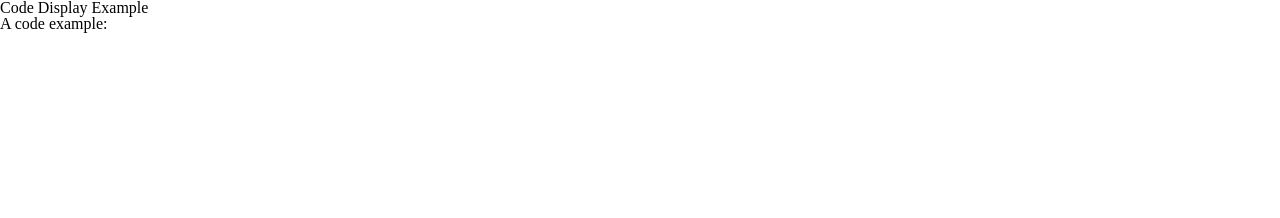
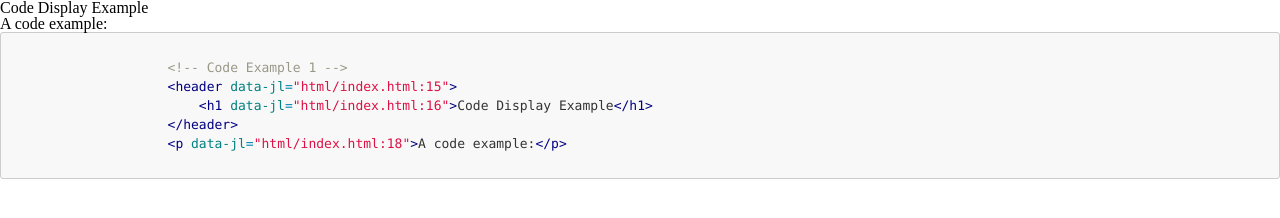
Before and after one commit to chrisauclair/html-code-display, a plain HTML site: page html/index.html in a window 1280 px wide. Drawn offline with Linux system fonts and the light colour scheme.

Commit message:
jQuery add example code to DOM

```diff
--- a/html/index.html
+++ b/html/index.html
@@ -11,12 +11,13 @@
         <div id="content">
             <section>
                 <div id="code-example1">
+                    <!-- Code Example 1 -->
                     <header>
                         <h1>Code Display Example</h1>
                     </header>
                     <p>A code example:</p>
                 </div>
-                <div class="code-display" data-code-id="code-example1" />
+                <div class="code-display" data-code-id="code-example1" data-language="html"/>
             </section>
         <div>
     </body>
--- a/js/code-display.js
+++ b/js/code-display.js
@@ -7,6 +7,9 @@ $(document).ready(function(){
 	// generate code for each example
 	$pageSource.find('.code-display').each(function(){
 		var id = $(this).attr('data-code-id');
+		var language = ($(this).attr('data-language')) ? $(this).attr('data-language') : '';
 		var $codeBlock = $('#' + id);
+		var $pre = $('<pre><code data-language="' + language + '">' + $codeBlock.html() + '</code></pre>');
+		$(this).append($pre);
 	});
 });
```
